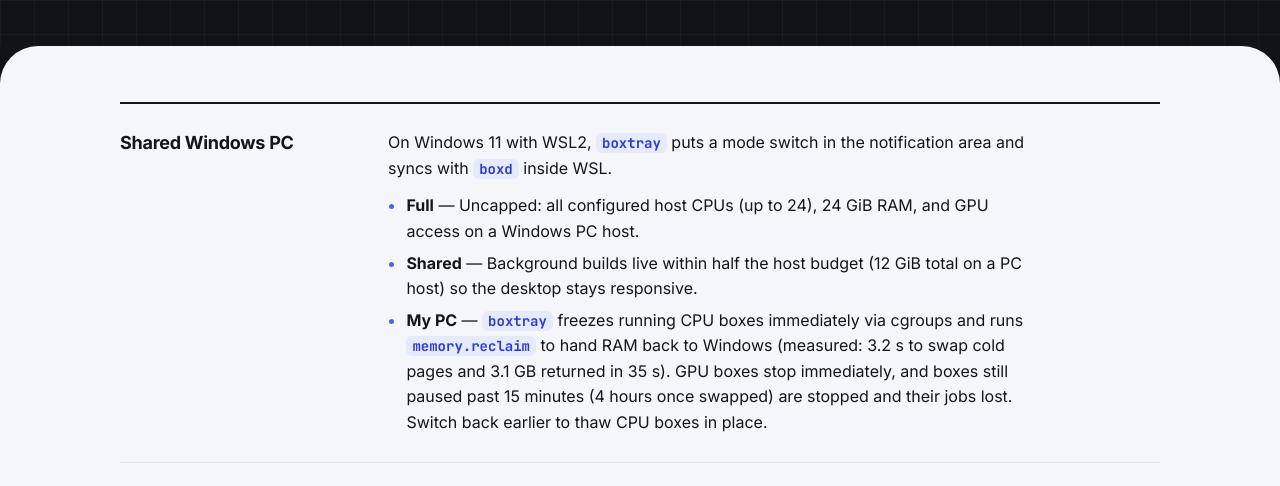
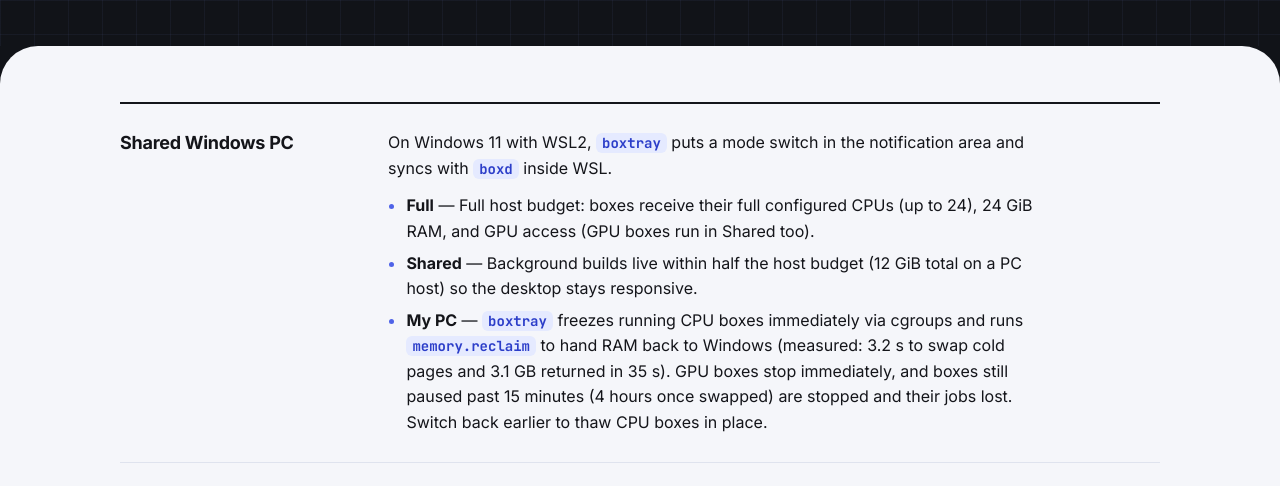
Before and after one commit to a-Fig/agent-box, a website: page site/hosts/index.html in a window 1280 px wide. Shown: the part 306-792 px from the top of the page. Drawn offline with Linux system fonts and the light colour scheme.

Commit message:
site: align initial Full mode copy and remove 'Uncapped' mismatch

```diff
--- a/site/hosts/index.html
+++ b/site/hosts/index.html
@@ -41,7 +41,7 @@
         <div class="body">
           <p>On Windows 11 with WSL2, <code>boxtray</code> puts a mode switch in the notification area and syncs with <code>boxd</code> inside WSL.</p>
           <ul>
-            <li><strong>Full</strong> — Uncapped: all configured host CPUs (up to 24), 24 GiB RAM, and GPU access on a Windows PC host.</li>
+            <li><strong>Full</strong> — Full host budget: boxes receive their full configured CPUs (up to 24), 24 GiB RAM, and GPU access (GPU boxes run in Shared too).</li>
             <li><strong>Shared</strong> — Background builds live within half the host budget (12 GiB total on a PC host) so the desktop stays responsive.</li>
             <li><strong>My PC</strong> — <code>boxtray</code> freezes running CPU boxes immediately via cgroups and runs <code>memory.reclaim</code> to hand RAM back to Windows (measured: 3.2 s to swap cold pages and 3.1 GB returned in 35 s). GPU boxes stop immediately, and boxes still paused past 15 minutes (4 hours once swapped) are stopped and their jobs lost. Switch back earlier to thaw CPU boxes in place.</li>
           </ul>
```
Also changed, not shown: site/index.html (+1 -1 lines).
